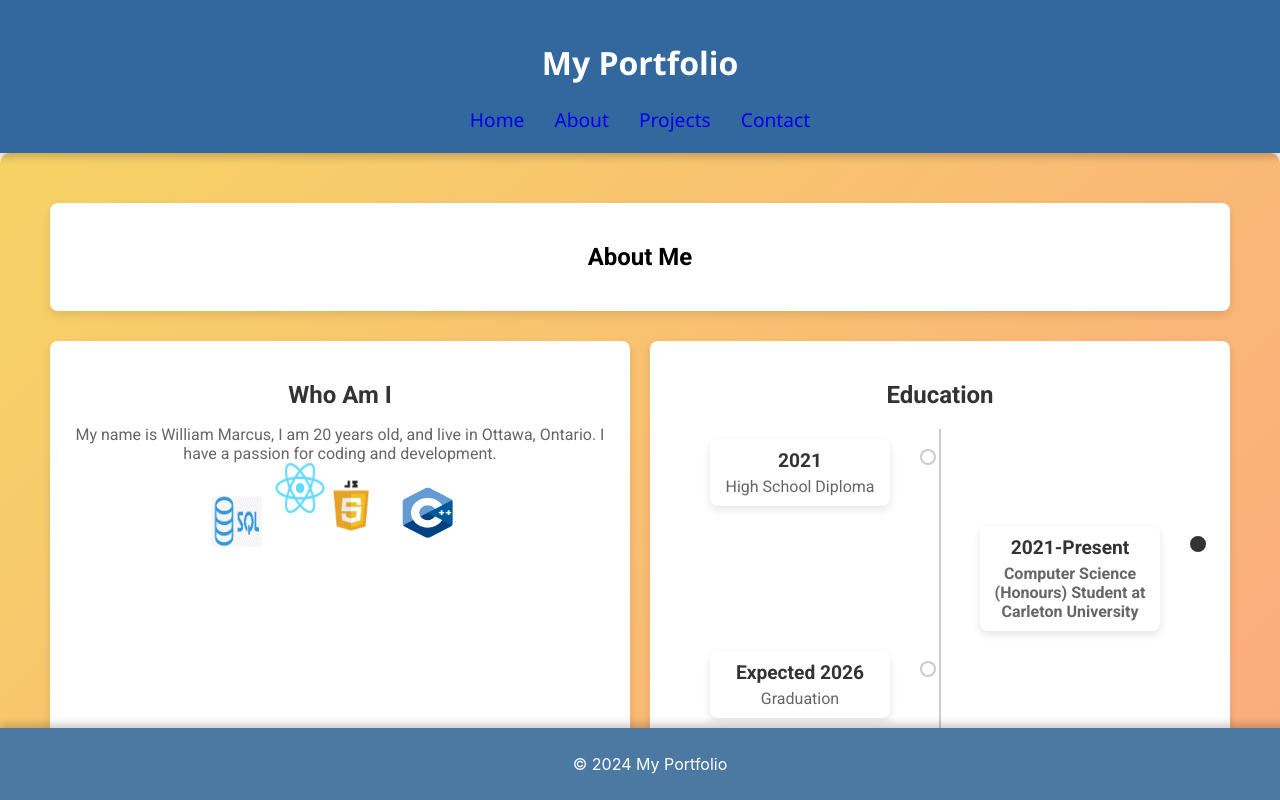
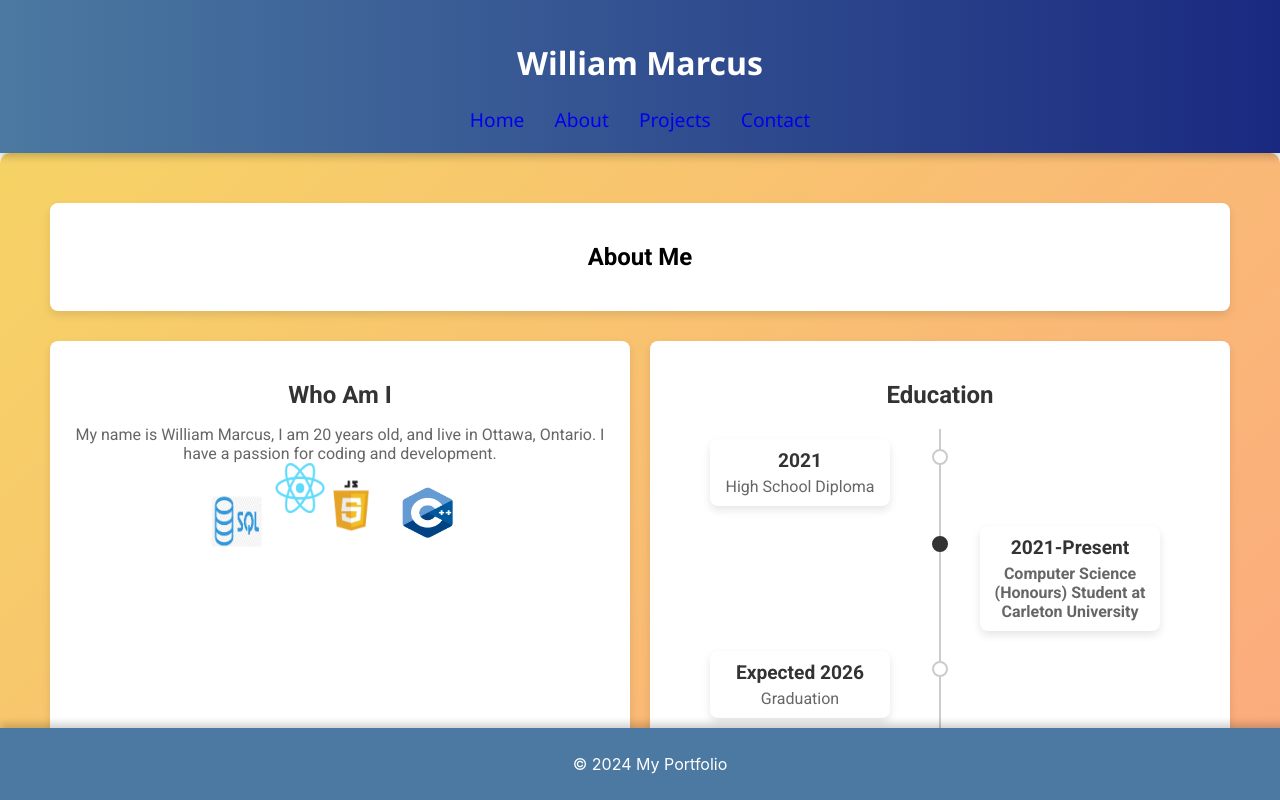
Before and after one commit to WillMarcuss/Website, a React (Create React App) app: page /about in a window 1280 px wide. Shown: the top 800 px of the page. Built offline with nearby package versions, Linux system fonts and the light colour scheme.

Commit message:
Edited header, and fixed timeline circles

```diff
--- a/src/components/Header.js
+++ b/src/components/Header.js
@@ -4,7 +4,7 @@ import styles from './Header.module.css';
 const Header = () => {
     return (
         <header className={styles.header}>
-            <h1> My Portfolio</h1>
+            <h1> William Marcus</h1>
             <nav>
                 <ul className={styles.nav}>
                     <li><a href='/'>Home</a></li>
--- a/src/components/Header.module.css
+++ b/src/components/Header.module.css
@@ -1,7 +1,7 @@
 /* src/components/Header.module.css */
 
 .header {
-    background-color: #4b79a1;
+    background: linear-gradient(to right, #4b79a1, #1a2980);
     padding: 20px; /* Increased padding for better spacing */
     text-align: center;
     box-shadow: 0 4px 8px rgba(0, 0, 0, 0.2);
--- a/src/pages/About.module.css
+++ b/src/pages/About.module.css
@@ -177,12 +177,20 @@
     content: '';
     position: absolute;
     top: 20px;
-    right: -6px;
+    right: -6px; /* Adjust this */
     width: 12px;
     height: 12px;
     border-radius: 50%;
     background: #fff;
     border: 2px solid #ccc;
+}
+
+.timelineItem:nth-child(odd)::before {
+    right: -18px;
+}
+
+.timelineItem:nth-child(even)::before {
+    left: -8px;
 }
 
 .timelineItem:nth-child(even::before) {
--- a/src/pages/Home.module.css
+++ b/src/pages/Home.module.css
@@ -23,7 +23,7 @@
 }
 
 .profile-pic {
-  width: 250px;
+  width: 275px;
   height: 250px;
   border-radius: 50%;
   margin-bottom: 20px;
```
